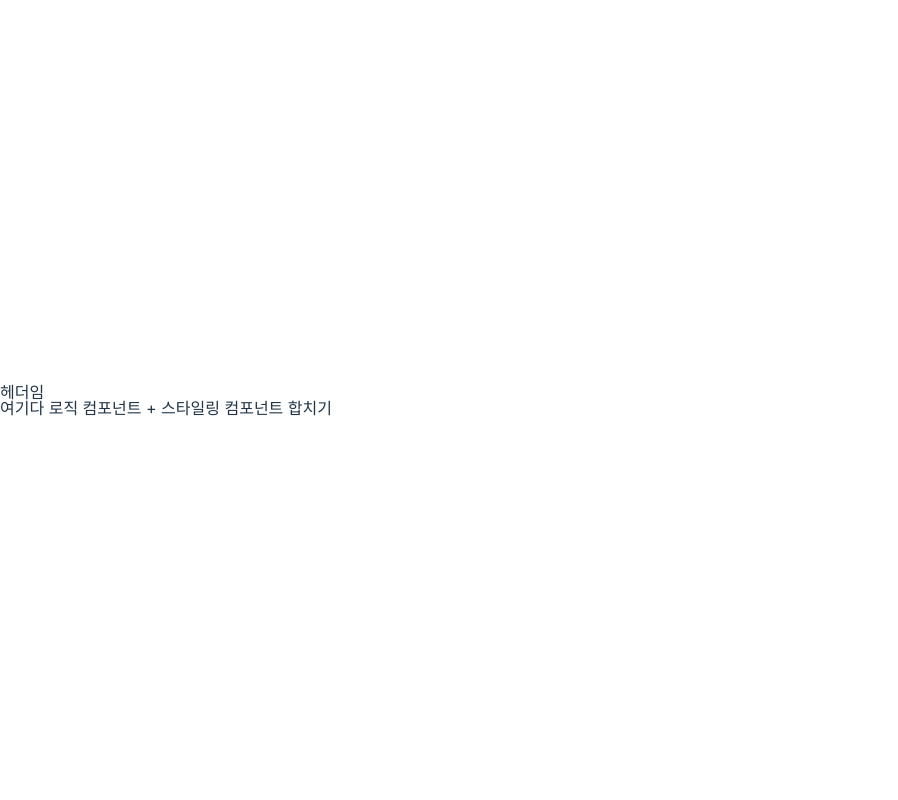
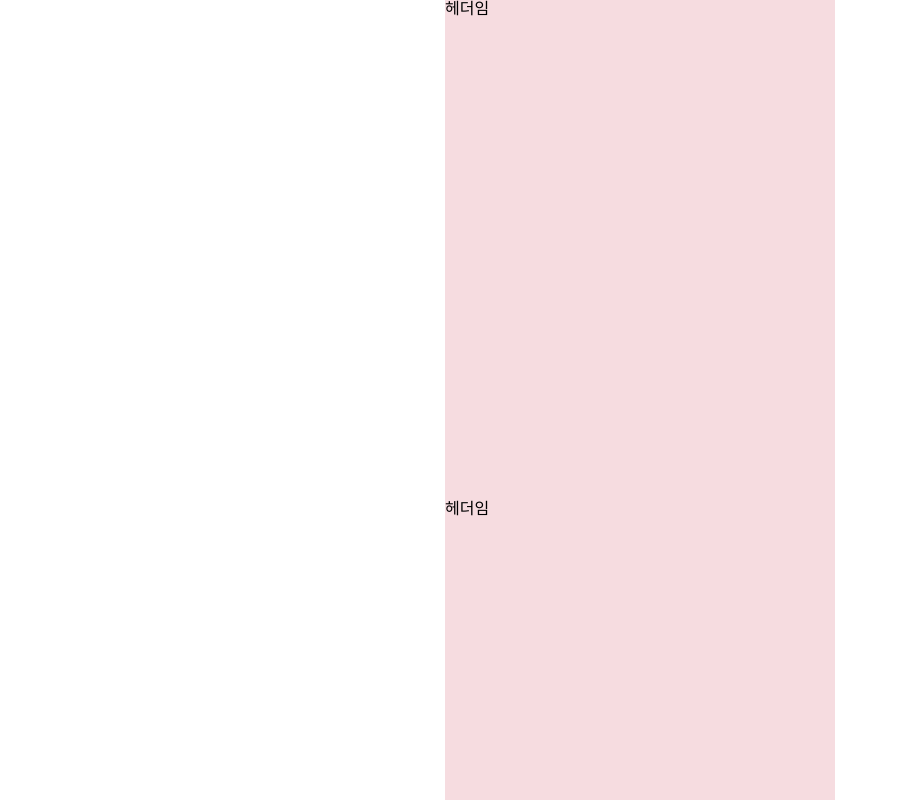
Before and after one commit to Cafegory2/Cafegory_Client, a React (Vite) app: page /login in a window 1280 px wide. Shown: the whole page, without its empty margins (0-898 px from the left). Built offline with nearby package versions, Linux system fonts and the light colour scheme.

Commit message:
style: Layout css 값 변경

```diff
--- a/src/App.tsx
+++ b/src/App.tsx
@@ -2,7 +2,7 @@ import { BrowserRouter, Routes, Route } from "react-router-dom";
 import { QueryClient, QueryClientProvider } from "@tanstack/react-query";
 import { ReactQueryDevtools } from "@tanstack/react-query-devtools";
 import GlobalStyle from "./styles/GlobalStyle";
-import { MainLayout } from "./styles/Layout.styles";
+import { MainLayout, MobileLayout } from "./styles/Layout.styles";
 import Header from "./components/header/Header";
 import LoginPage from "./pages/LoginPage/LoginPage";
 
@@ -14,12 +14,17 @@ function App() {
       <QueryClientProvider client={queryClient}>
         <GlobalStyle />
         <MainLayout>
+          <MobileLayout>
             <BrowserRouter>
+              <Header />
+              <Header />
+              <Header />
               <Header />
               <Routes>
                 <Route path="/login" element={<LoginPage />}></Route>
               </Routes>
             </BrowserRouter>
+          </MobileLayout>
         </MainLayout>
         <ReactQueryDevtools />
       </QueryClientProvider>
--- a/src/components/header/Header.styles.tsx
+++ b/src/components/header/Header.styles.tsx
@@ -1,3 +1,8 @@
 import styled from "styled-components";
 
-export const HeaderLayout = styled.header``;
+export const HeaderLayout = styled.header`
+  width: 100%;
+  height: 500px;
+  color: black;
+  background-color: #ffacac5e;
+`;
--- a/src/components/header/Header.tsx
+++ b/src/components/header/Header.tsx
@@ -1,9 +1,9 @@
-import * as H from "./Header.styles";
+import * as Style from "./Header.styles";
 
 //현재 페이지를 추적해서 login페이지인지 아닌지 판단 로직 필요
 //로그인 페이지의 Header는 기본 Header랑 다름
 const Header = () => {
-    return <H.HeaderLayout>헤더임</H.HeaderLayout>;
+  return <Style.HeaderLayout>헤더임</Style.HeaderLayout>;
 };
 
 export default Header;
--- a/src/styles/GlobalStyle.tsx
+++ b/src/styles/GlobalStyle.tsx
@@ -23,7 +23,7 @@ time, mark, audio, video {
 }
 /* HTML5 display-role reset for older browsers */
 article, aside, details, figcaption, figure,
-footer, header, hgroup, menu, nav, section {
+footer, header, hgroup, menu, nav, section, main {
 	display: block;
 }
 body {
--- a/src/styles/Layout.styles.tsx
+++ b/src/styles/Layout.styles.tsx
@@ -1,9 +1,14 @@
 import styled from "styled-components";
 
-//현재는 모바일 용으로 Layout 설정
-//웹 UI 구현 시, mediaQuery 도입해야 함
 export const MainLayout = styled.main`
+  width: 100vw;
+  height: 100vh;
+  overflow: auto;
+`;
+
+export const MobileLayout = styled.div`
   max-width: 390px; // 피그마 보고 수정 예정
   min-width: 320px; // 피그마 보고 수정 예정
   margin: 0 auto;
+  background-color: aliceblue;
 `;
```
Lines whose indentation alone changed are shown as unchanged.
